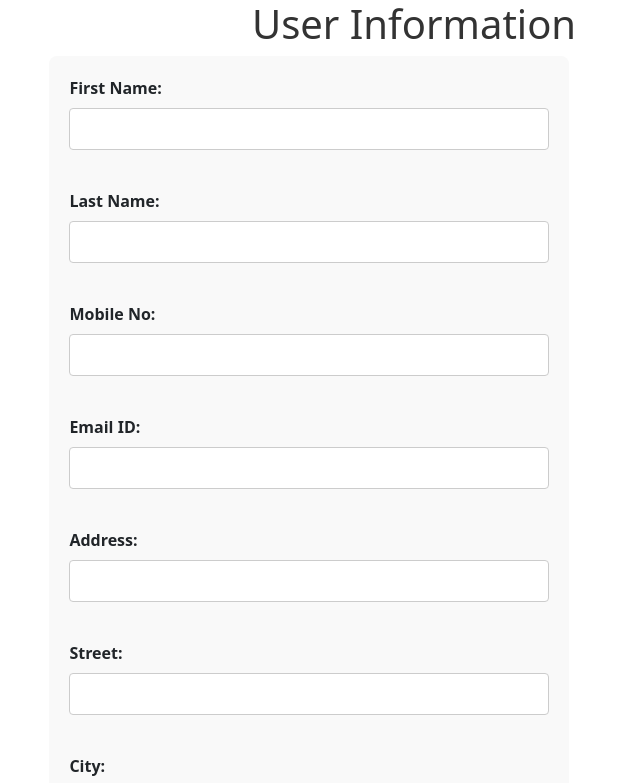
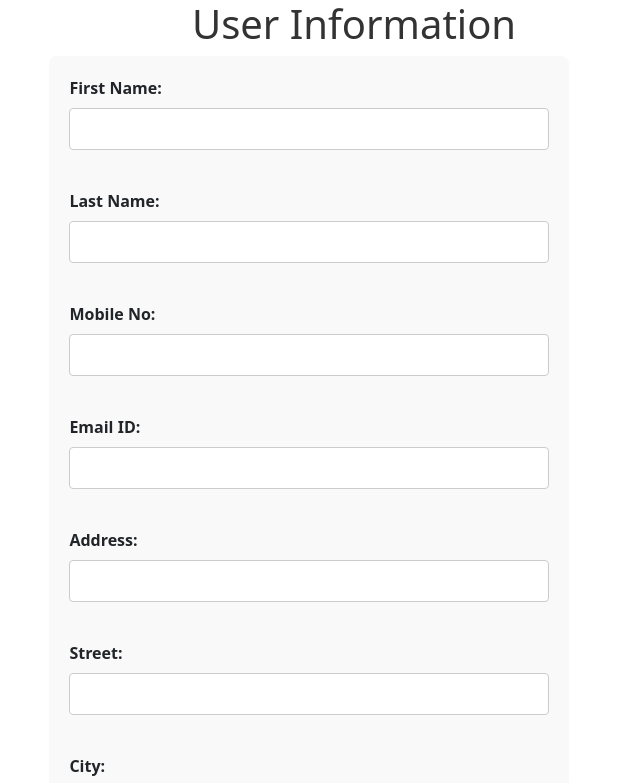
Before and after one commit to chandan822002/NEW, a website: page index.html in a window 1280 px wide. Shown: the top 783 px of the page, without its empty margins (231-871 px from the left). Drawn offline with nearby package versions, Linux system fonts and the light colour scheme.

Commit message:
Update style.css

```diff
--- a/style.css
+++ b/style.css
@@ -5,7 +5,7 @@
 }
 h1 {
     text-align: center;
-    margin-left: 470px;
+     margin-left: 410px;
     width: 350px;
     margin-top: 10px;
     color: #333;
```
